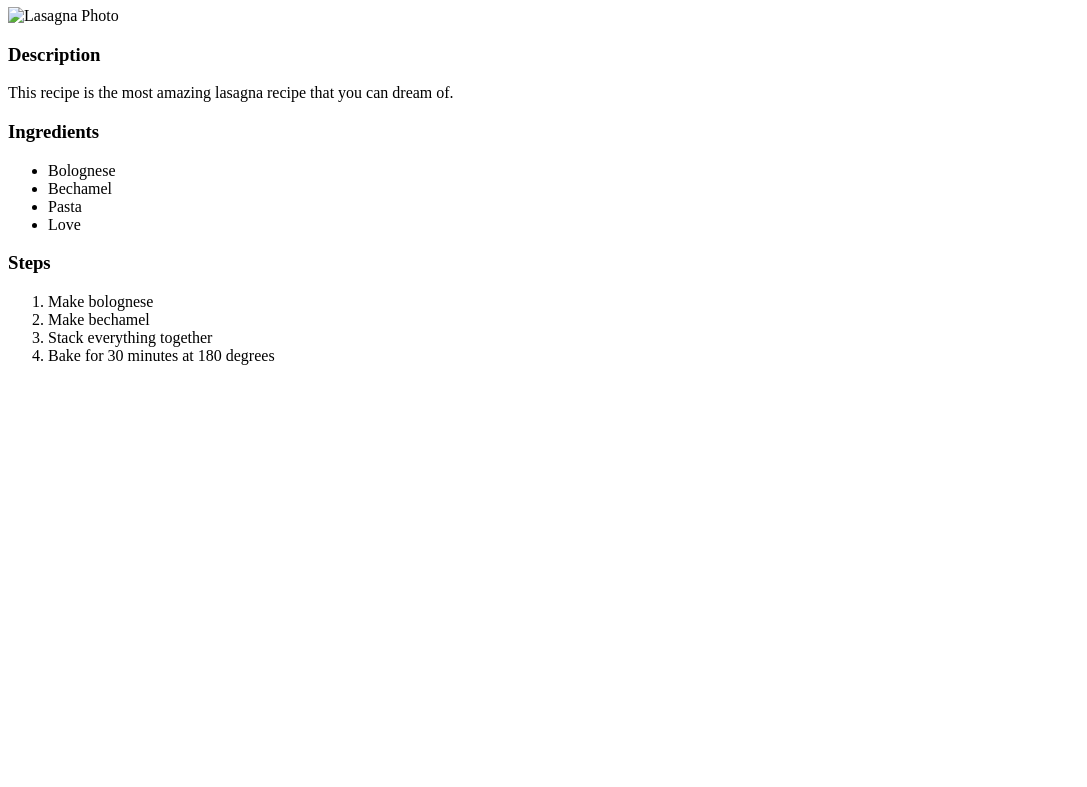
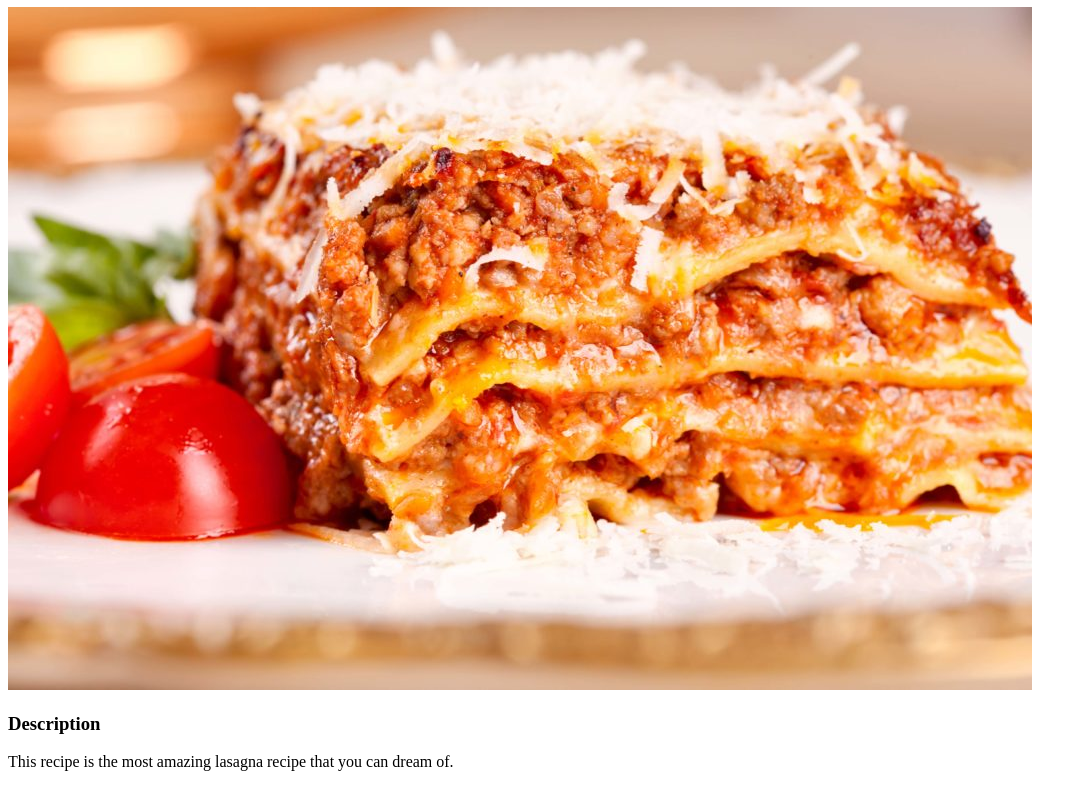
Before and after one commit to Tati31-create/odin-recipes, a plain HTML site: page recipes/lasagna.html in a window 1280 px wide. Shown: the part 73-860 px from the top of the page, without its empty margins (0-1087 px from the left). Before the commit the page ends 800 px from the top, so only its background shows below. Drawn offline with Linux system fonts and the light colour scheme.

Commit message:
Fix image

```diff
--- a/recipes/lasagna.html
+++ b/recipes/lasagna.html
@@ -9,7 +9,7 @@
 <body>
     <h1>Lasagna Recipe</h1>
     <p></p>
-    <img src="./images/LasagnaPic.jpg" alt="Lasagna Photo">
+    <img src="../images/LasagnaPic.jpg" alt="Lasagna Photo">
     <br>
     <h3>Description</h3>
     <p></p>
```
